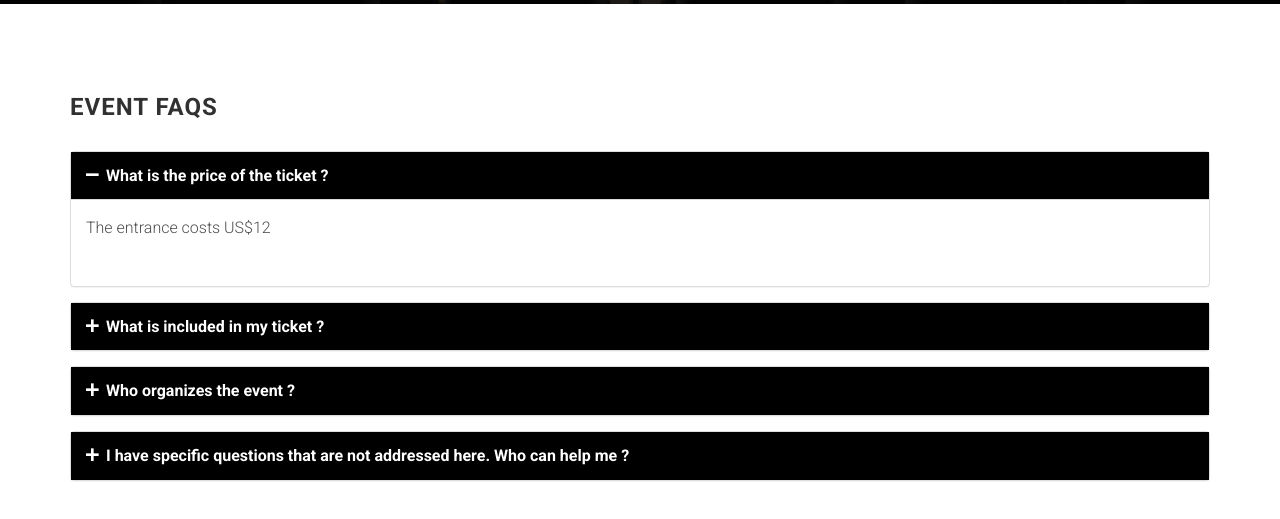
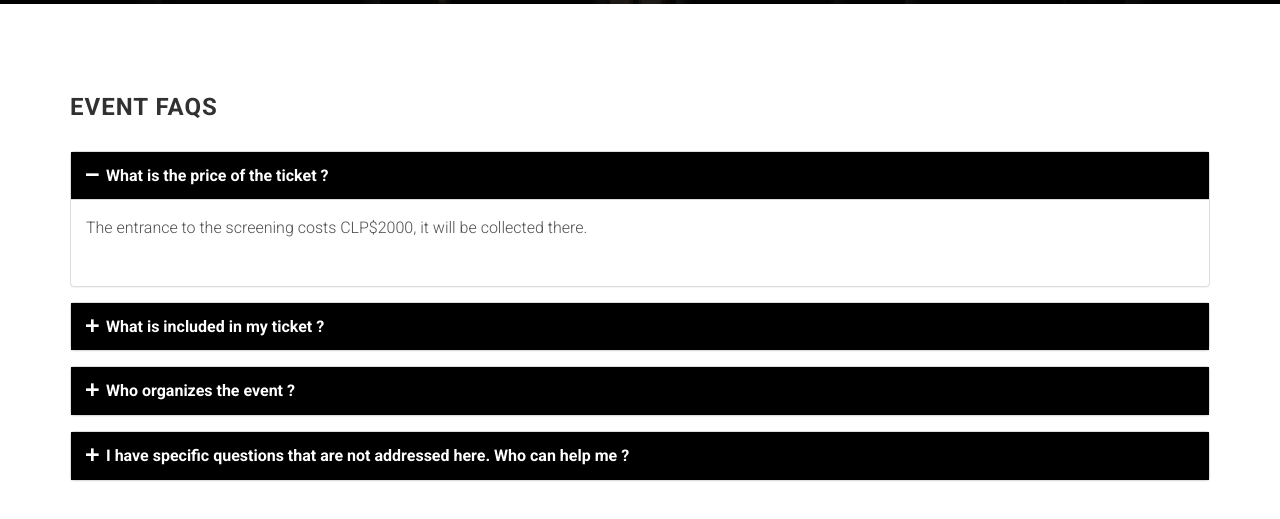
Before and after one commit to agustinf/ssj, a website: page index.html in a window 1280 px wide. Both pictures are taken after a click on the button "What is the price of the ticket ?". Shown: the part 4040-4559 px from the top of the page. Drawn offline with Linux system fonts and the light colour scheme; files whose address does not match are found by name.

Commit message:
update price

```diff
--- a/index.html
+++ b/index.html
@@ -325,7 +325,7 @@
 
                             <div id="collapseOne" class="panel-collapse collapse" role="tabpanel" aria-labelledby="headingOne">
                                 <div class="panel-body">
-                                    <p>The entrance costs US$12</p>
+                                    <p>The entrance to the screening costs CLP$2000, it will be collected there.</p>
                                 </div>
                             </div>
                         </div>
```
